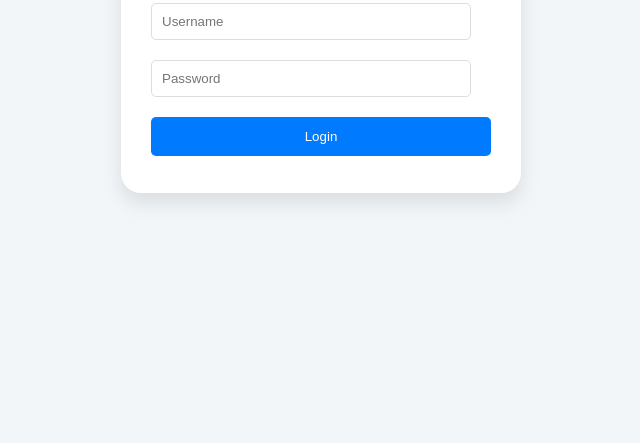
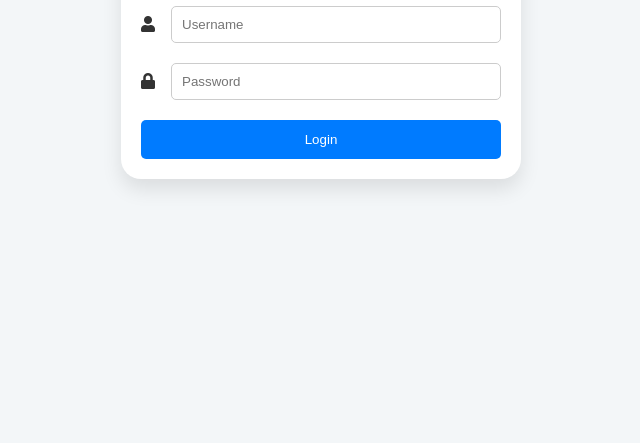
Before and after one commit to LourdesEstelle/web-systems-technologies, a plain HTML site: page Lab 2_Abalde, Lordweil E.html in a window 1280 px wide. Shown: the part 357-800 px from the top of the page, without its empty margins (319-959 px from the left). Drawn offline with Linux system fonts and the light colour scheme.

Commit message:
Update
Update po Madam

```diff
--- a/Lab 2_Abalde, Lordweil E.html
+++ b/Lab 2_Abalde, Lordweil E.html
@@ -4,6 +4,7 @@
   <meta charset="UTF-8">
   <meta name="viewport" content="width=device-width, initial-scale=1.0">
   <title>Student Login Form</title>
+  <link rel="stylesheet" href="https://cdnjs.cloudflare.com/ajax/libs/font-awesome/5.15.4/css/all.min.css">
   <style>
     body {
       font-family: Arial, sans-serif;
@@ -19,10 +20,10 @@
     .form-container {
       background-color: #ffffff;
       width: 400px;
-      height: 300px;
-      border-radius: 20px; /* Adjust border-radius to change the rounded corners */
+      height: auto;
+      border-radius: 20px;
       box-shadow: 0 10px 20px rgba(0, 0, 0, 0.1);
-      padding: 30px;
+      padding: 20px;
       box-sizing: border-box;
     }
 
@@ -31,13 +32,22 @@
       color: #333;
     }
 
-    input[type="text"] {
-      width: calc(100% - 20px); /* Adjusted width to fit container */
-      border: 1px solid #ddd;
+    .input-group {
+      display: flex;
+      align-items: center;
+      margin-bottom: 20px;
+    }
+
+    .input-group label {
+      flex: 0 0 30px;
+      color: #333;
+    }
+
+    .input-group input {
+      flex: 1;
       padding: 10px;
+      border: 1px solid #ccc;
       border-radius: 5px;
-      box-sizing: border-box;
-      margin-bottom: 20px;
     }
 
     input[type="submit"] {
@@ -45,11 +55,10 @@
       color: white;
       border: none;
       padding: 12px 20px;
-      display: block;
-      width: 100%;
       border-radius: 5px;
       cursor: pointer;
       transition: background-color 0.3s ease;
+      width: 100%;
     }
 
     input[type="submit"]:hover {
@@ -61,10 +70,14 @@
   <div class="form-container">
     <h1>Login</h1>
     <form action="Lab 2_Abalde, Lordweil E-Dashboard.html" method="POST">
-      <input type="text" name="firstname" id="firstname" placeholder="Username" required>
-
-      <input type="text" name="lastname" id="lastname" placeholder="Password" required>
-
+      <div class="input-group">
+        <label for="username"><i class="fas fa-user"></i></label>
+        <input type="text" id="username" name="username" placeholder="Username" required>
+      </div>
+      <div class="input-group">
+        <label for="password"><i class="fas fa-lock"></i></label>
+        <input type="password" id="password" name="password" placeholder="Password" required>
+      </div>
       <input type="submit" value="Login">
     </form>
   </div>
```
